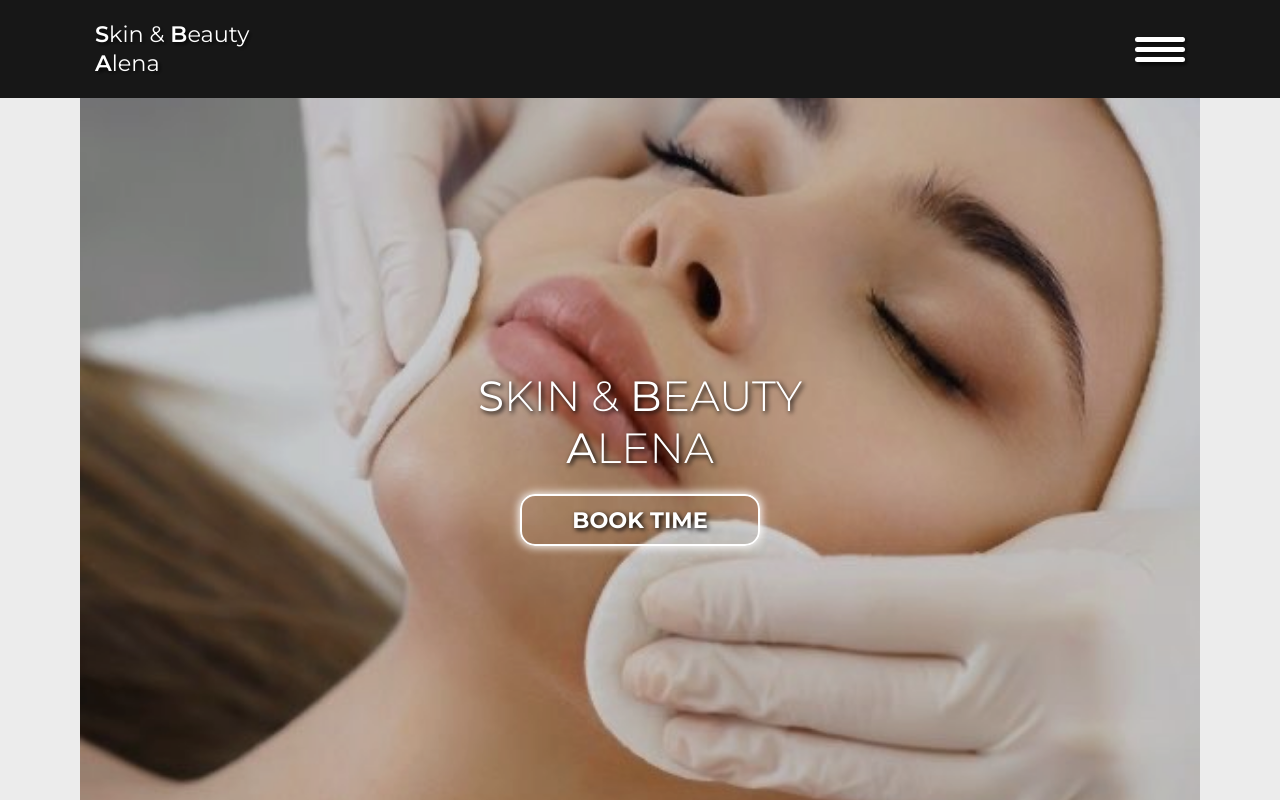
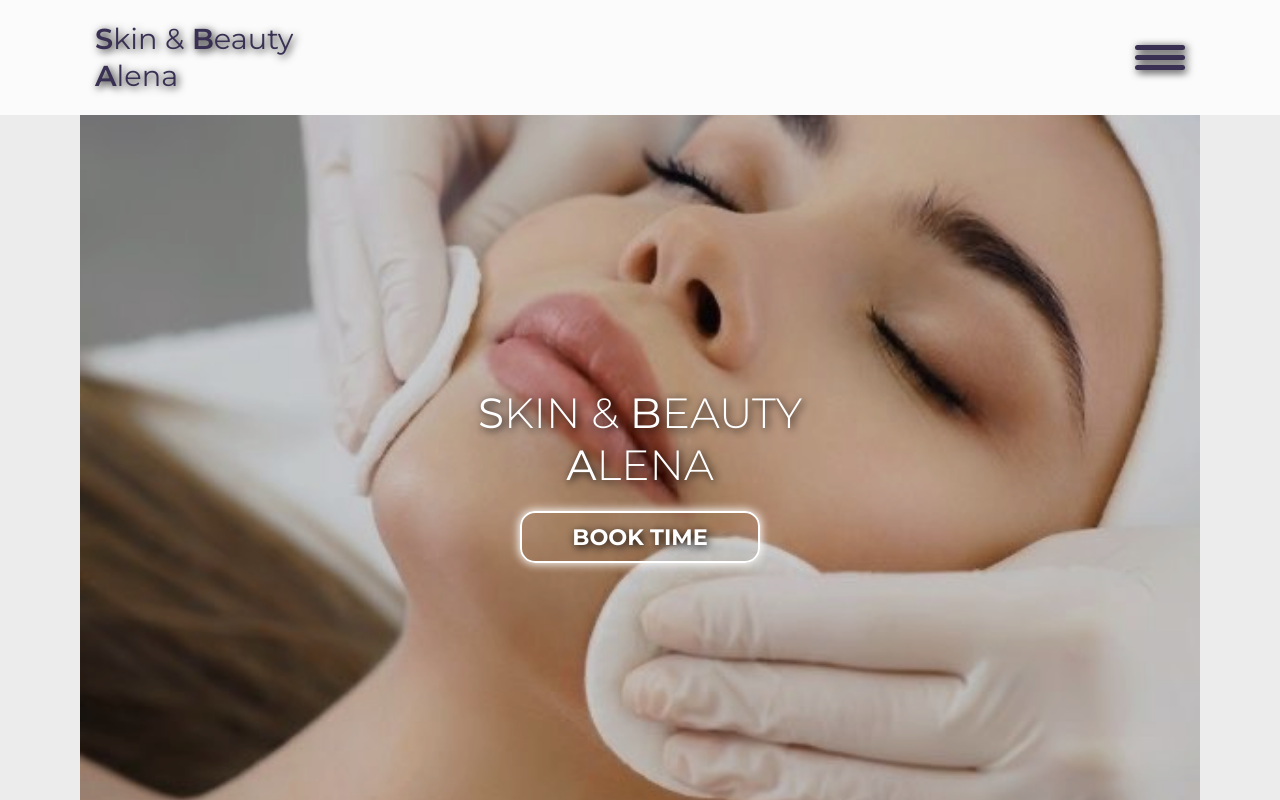
Before and after one commit to MariuszRozycki/skin-beauty, a plain HTML site: page index.html in a window 1280 px wide. Shown: the top 800 px of the page. Drawn offline with Linux system fonts and the light colour scheme.

Commit message:
Add & change colours

```diff
--- a/css/global.css
+++ b/css/global.css
@@ -30,7 +30,7 @@ section::before {
   width: 100px;
   height: 3px;
   margin: auto;
-  background-color: var(--color-no2);
+  background-color: var(--color-no15);
 }
 
 /* headers */
--- a/css/home-about.css
+++ b/css/home-about.css
@@ -17,7 +17,7 @@
 
 .opening-hours .h2-wrapper a {
   display: block;
-  color: var(--color-no2);
+  color: var(--color-no15);
   font-weight: 500;
 }
 
--- a/css/nav.css
+++ b/css/nav.css
@@ -7,7 +7,7 @@
   width: 100%;
   z-index: 3;
   transform: var(--transition-medium);
-  background-color: rgba(0, 0, 0, 0.9);
+  background-color: rgba(255, 255, 255, 0.8);
 }
 
 .nav-main .container {
@@ -18,8 +18,8 @@
 }
 
 .logo p {
-  color: var(--color-no7);
-  font-size: calc(var(--normal-font-size) + 0.5vw);
+  color: var(--color-no14);
+  font-size: calc(var(--normal-font-size) + 1vw);
   font-weight: 400;
   text-shadow: var(--text-shadow-dark);
 }
@@ -42,7 +42,7 @@
   width: 50px;
   height: 5px;
   margin: 5px 0;
-  background-color: var(--color-no7);
+  background-color: var(--color-no14);
   border-radius: 50px;
   transition: var(--transition-medium);
   box-shadow: var(--text-shadow-dark);
--- a/css/variables.css
+++ b/css/variables.css
@@ -21,6 +21,8 @@ font-family: 'Roboto', sans-serif;
   --color-no11: #631D04;
   --color-no12: #deb887b6;
   --color-no13: rgba(222, 184, 135, .2);
+  --color-no14: #393053;
+  --color-no15: #105844;
 
   /* font-size standard*/
   --normal-font-size: 1rem;
@@ -40,7 +42,7 @@ font-family: 'Roboto', sans-serif;
   --box-shadow-light-white: 0px 0px 10px 1px var(--color-no7);
 
   /* text-shadow */
-  --text-shadow-dark: 2px 2px 5px var(--color-no9);
+  --text-shadow-dark: 2px 2px 8px var(--color-no9);
   --text-shadow-light: 2px 2px 5px var(--color-no7);
   --prefix-text-shadow: 4px 5px 4px #000;
 
```
